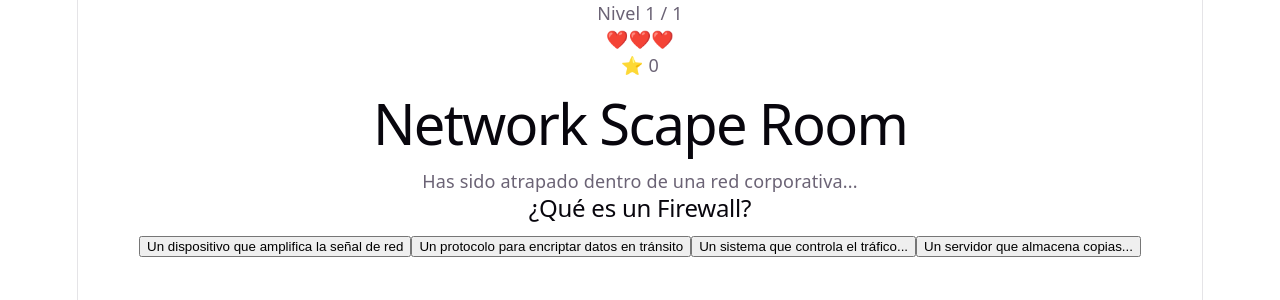
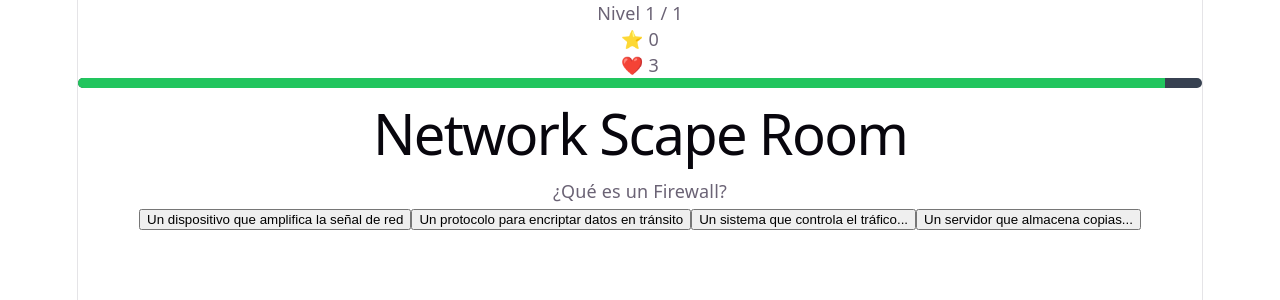
Before and after one commit to ElisaMele/Programacion-sobre-redes-Grupo-C, a React (Vite) app: page / in a window 1280 px wide. Both pictures are taken after a click on the button "▶ Iniciar escape". Shown: the top 300 px of the page. Built offline with nearby package versions, Linux system fonts and the light colour scheme.

Commit message:
Se corrige calculo de puntaje, timer y flujo de respuestas

```diff
--- a/package.json
+++ b/package.json
@@ -15,6 +15,7 @@
     "@tanstack/react-query": "^5.96.2",
     "class-variance-authority": "^0.7.1",
     "clsx": "^2.1.1",
+    "framer-motion": "^12.38.0",
     "lucide-react": "^1.7.0",
     "react": "^19.2.4",
     "react-dom": "^19.2.4",
--- a/src/components/GamePlay.tsx
+++ b/src/components/GamePlay.tsx
@@ -1,69 +1,83 @@
 import type { Level } from "../data/levels";
+import { useRef } from "react";
+import { TimerBar } from "../components/TimerBar";
 
 type Props = {
   level: Level;
   currentLevel: number;
   totalLevels: number;
-  answered: boolean;
   lives: number;
   score: number;
-  selectedAnswer: string | null;
-  onAnswer: (id: string) => void;
+  answered: boolean;
+  onAnswer: (id: string, timeLeft: number) => void;
 };
 
 export const GamePlay = ({
   level,
   currentLevel,
   totalLevels,
-  answered,
-  selectedAnswer,
   lives,
   score,
+  answered,
   onAnswer,
 }: Props) => {
+
+  const TIMER_DURATION = 60;
+  const startTimeRef = useRef(Date.now());
+
   return (
-  <div className="min-h-screen flex items-center justify-center bg-gray-900 text-white">
-    <div className="bg-gray-800 p-6 rounded-2xl shadow-lg max-w-md w-full text-center">
+    <div className="min-h-screen bg-gray-900 text-white flex justify-center items-center">
+      <div className="bg-gray-800 p-6 rounded-xl w-full max-w-md">
 
+        {/* HUD */}
+        <div className="mb-4 text-center">
           <p>Nivel {currentLevel + 1} / {totalLevels}</p>
+          <p>⭐ {score}</p>
+          <p>❤️ {lives}</p>
 
-      <div className="flex justify-center gap-2 mb-2">
-        {Array.from({ length: lives }).map((_, i) => (
-          <span key={i}>❤️</span>
-        ))}
+          <TimerBar
+            duration={TIMER_DURATION}
+            isPaused={answered}
+            onTimeUp={() => {
+  if (!answered) onAnswer("timeout", 0);
+}}
+          />
         </div>
 
-      <p className="text-yellow-400 font-bold mb-2">
-        ⭐ {score}
-      </p>
+        {/* Pregunta */}
+        <h1 className="text-xl font-bold mb-2">{level.title}</h1>
+        <p className="mb-2">{level.question}</p>
 
-      <h1 className="text-xl font-bold mb-2">{level.title}</h1>
-      <p className="text-gray-300 mb-4">{level.narrative}</p>
-      <h2 className="text-lg mb-4">{level.question}</h2>
-
+        {/* Respuestas */}
+        <div className="space-y-2">
           {level.choices.map((choice) => (
             <button
               key={choice.id}
-          onClick={() => onAnswer(choice.id)}
               disabled={answered}
-          className={`w-full p-2 rounded-lg mb-2 transition
-            ${
+              onClick={() => {
+                if (answered) return;
+
+                const elapsed = Math.floor(
+                    (Date.now() - startTimeRef.current) / 1000
+                      );
+
+                      const timeLeft = Math.max(0, TIMER_DURATION - elapsed);
+
+                    onAnswer(choice.id, timeLeft);
+
+              }}
+              className={`w-full p-2 rounded transition ${
                 answered
-                ? choice.id === level.correctAnswer
-                  ? "bg-green-600"
-                  : choice.id === selectedAnswer
-                  ? "bg-red-600"
-                  : "bg-gray-600"
+                  ? "bg-gray-600 cursor-not-allowed"
                   : "bg-blue-600 hover:bg-blue-700"
-            }
-          `}
+              }`}
             >
               {choice.text}
             </button>
           ))}
+        </div>
 
       </div>
     </div>
-
   );
 };
--- /dev/null
+++ b/src/components/TimerBar.tsx
@@ -0,0 +1,64 @@
+import { useEffect, useState } from "react";
+
+interface TimerBarProps {
+  duration: number;
+  onTimeUp: () => void;
+  isPaused: boolean;
+  onTick?: (timeLeft: number) => void;
+}
+
+export function TimerBar({
+  duration,
+  onTimeUp,
+  isPaused,
+  onTick,
+}: TimerBarProps) {
+  const [timeLeft, setTimeLeft] = useState(duration);
+
+  // reset cuando cambia nivel o duration
+  useEffect(() => {
+    setTimeLeft(duration);
+  }, [duration]);
+
+  useEffect(() => {
+    if (isPaused) return;
+
+    const interval = setInterval(() => {
+      setTimeLeft((prev) => Math.max(prev - 1, 0));
+    }, 1000);
+
+    return () => clearInterval(interval);
+  }, [isPaused, duration]);
+
+  // efectos separados (ESTO ES LA CLAVE)
+  useEffect(() => {
+    if (onTick) onTick(timeLeft);
+
+    if (timeLeft === 0 && !isPaused) {
+      onTimeUp();
+    }
+  }, [timeLeft]);
+
+  const percentage = (timeLeft / duration) * 100;
+
+  return (
+    <div
+      style={{
+        width: "100%",
+        height: "10px",
+        backgroundColor: "#374151",
+        borderRadius: "999px",
+        overflow: "hidden",
+      }}
+    >
+      <div
+        style={{
+          width: `${percentage}%`,
+          height: "100%",
+          backgroundColor: "#22c55e",
+          transition: "width 0.3s linear",
+        }}
+      />
+    </div>
+  );
+}
--- /dev/null
+++ b/src/components/WrongAnswerScreen.tsx
@@ -0,0 +1,39 @@
+import { motion } from "framer-motion";
+
+interface WrongAnswerScreenProps {
+  explanation: string;
+  onContinue: () => void;
+}
+
+export function WrongAnswerScreen({ explanation, onContinue }: WrongAnswerScreenProps) {
+  return (
+    <motion.div
+      className="fixed inset-0 z-50 flex flex-col items-center justify-center bg-black/90 text-white px-6 text-center"
+      initial={{ opacity: 0 }}
+      animate={{ opacity: 1 }}
+      exit={{ opacity: 0 }}
+    >
+      {/* Texto principal */}
+      <h1 className="text-3xl font-bold text-red-500 mb-2">
+        AH AH AH!
+      </h1>
+
+      <p className="text-lg mb-6">
+        Respuesta incorrecta
+      </p>
+
+      {/* Explicación */}
+      <div className="bg-red-900/20 border border-red-500 p-4 rounded mb-6 max-w-md">
+        <p className="text-sm text-white/80">{explanation}</p>
+      </div>
+
+      {/* Botón */}
+      <button
+        onClick={onContinue}
+        className="px-6 py-2 bg-red-600 hover:bg-red-700 rounded"
+      >
+        CONTINUAR
+      </button>
+    </motion.div>
+  );
+}
--- /dev/null
+++ b/src/hooks/useGameStore.ts
@@ -0,0 +1,92 @@
+import { useState, useCallback } from "react";
+import { levels } from "../data/levels";
+
+export type GameState = "start" | "playing" | "result" | "wrong" | "gameover" | "victory";
+
+export function useGameStore() {
+  const [state, setState] = useState<GameState>("start");
+  const [currentLevel, setCurrentLevel] = useState(0);
+  const [score, setScore] = useState(0);
+  const [lives, setLives] = useState(3);
+  const [lastCorrect, setLastCorrect] = useState<boolean | null>(null);
+  const [lastTimeLeft, setLastTimeLeft] = useState(0);
+
+  const startGame = useCallback(() => {
+    setState("playing");
+    setCurrentLevel(0);
+    setScore(0);
+    setLives(3);
+    setLastCorrect(null);
+    setLastTimeLeft(0);
+  }, []);
+
+  const answerQuestion = useCallback((id: string, timeLeft: number) => {
+    const current = levels[currentLevel];
+    if (!current) return;
+
+    const safeTime = Math.max(0, timeLeft);
+
+    const correct =
+      id !== "timeout" &&
+      id === current.correctAnswer;
+
+    setLastCorrect(correct);
+    setLastTimeLeft(safeTime);
+
+    if (correct) {
+      const bonus = Math.floor(safeTime * 5);
+
+      setScore((s) => s + 100 + bonus);
+      setState("result");
+      return;
+    }
+
+    setLives((l) => {
+      const newLives = l - 1;
+
+      if (newLives <= 0) {
+        setState("gameover");
+      } else {
+        setState("wrong");
+      }
+
+      return newLives;
+    });
+  }, [currentLevel]);
+
+  const nextLevel = useCallback(() => {
+    setCurrentLevel((prev) => {
+      const next = prev + 1;
+
+      if (next >= levels.length) {
+        setState("victory");
+        return prev;
+      }
+
+      setState("playing");
+      return next;
+    });
+  }, []);
+
+  const resetGame = useCallback(() => {
+    setState("start");
+    setCurrentLevel(0);
+    setScore(0);
+    setLives(3);
+    setLastCorrect(null);
+    setLastTimeLeft(0);
+  }, []);
+
+  return {
+    state,
+    currentLevel,
+    score,
+    lives,
+    lastCorrect,
+    lastTimeLeft,
+    startGame,
+    answerQuestion,
+    nextLevel,
+    resetGame,
+  };
+}
--- a/src/pages/Index.tsx
+++ b/src/pages/Index.tsx
@@ -1,135 +1,86 @@
 import { levels } from "../data/levels";
-import { useState } from "react";
+
 import { StartScreen } from "../components/StartScreen";
 import { GamePlay } from "../components/GamePlay";
 import { ResultScreen } from "../components/ResultScreen";
 import { GameOverScreen } from "../components/GameOverScreen";
 import { VictoryScreen } from "../components/VictoryScreen";
+import { WrongAnswerScreen } from "../components/WrongAnswerScreen";
+
+import { useGameStore } from "../hooks/useGameStore";
 
 const Index = () => {
+  const game = useGameStore();
 
-  const [currentLevel, setCurrentLevel] = useState(0);
-  const [gameState, setGameState] = useState("start");
-  const [lastAnswerCorrect, setLastAnswerCorrect] = useState<boolean | null>(null);
-  const [answered, setAnswered] = useState(false);
-  const level = levels[currentLevel];
-  const [lives, setLives] = useState(3);
-  const [score, setScore] = useState(0);
-  const [selectedAnswer, setSelectedAnswer] = useState<string | null>(null);
+  const level = levels[game.currentLevel];
 
-  if (gameState === "start") {
+  // START
+  if (game.state === "start") {
     return (
       <StartScreen
-      onStart={() => setGameState("playing")}
+        onStart={game.startGame}
         totalLevels={levels.length}
       />
     );
   }
 
-const handleAnswer = (id: string) => {
-  if (answered) return;
-
-  setAnswered(true);
-  setSelectedAnswer(id);
-
-  const isCorrect = id === level.correctAnswer;
-  setLastAnswerCorrect(isCorrect);
-
-  if (isCorrect) {
-    setScore((prev) => prev + 150);
-    setTimeout(() => {
-      setGameState("result");
-      setAnswered(false);
-    }, 500);
-  } else {
-
-    const newLives = lives - 1;
-    setLives(newLives);
-
-    if (newLives <= 0) {
-
-      setTimeout(() => setGameState("gameover"), 500);
-    } else {
-
-      setTimeout(() => setGameState("result"), 500);
-    }
-
-    setTimeout(() => setAnswered(false), 500);
-  }
-};
-
-const handleNext = () => {
-
-  if (lives <= 0) {
-    setGameState("start");
-    setCurrentLevel(0);
-    setScore(0);
-    setLives(3);
-    return;
-  }
-
-  if (currentLevel >= levels.length - 1) {
-    setGameState("victory");
-  } else {
-
-    setCurrentLevel((prev) => prev + 1);
-    setGameState("playing");
-  }
-};
-
-if (gameState === "result" && lastAnswerCorrect !== null) {
+  // WRONG
+  if (game.state === "wrong") {
     return (
-    <ResultScreen
-      level={level}
-      wasCorrect={lastAnswerCorrect}
-      onNext={handleNext}
-      isLastLevel={currentLevel >= levels.length - 1}
-      lives={lives}
-      onGameOver={() => setGameState("gameover")}
+      <WrongAnswerScreen
+        explanation={level.explanation}
+        onContinue={game.nextLevel}
       />
     );
   }
 
-if (gameState === "gameover") {
+  // RESULT
+  if (game.state === "result") {
     return (
-    <GameOverScreen
-      score={score}
-      onRestart={() => {
-        setLives(3);
-        setCurrentLevel(0);
-        setGameState("start");
-      }}
+      <ResultScreen
+        level={level}
+        wasCorrect={game.lastCorrect ?? false}
+        onNext={game.nextLevel}
+        isLastLevel={game.currentLevel >= levels.length - 1}
+        lives={game.lives}
+        onGameOver={game.resetGame}
       />
     );
   }
 
-if (gameState === "victory") {
+  // GAME OVER
+  if (game.state === "gameover") {
     return (
-    <VictoryScreen
-      score={score}
-      onRestart={() => {
-        setLives(3);
-        setScore(0);
-        setCurrentLevel(0);
-        setGameState("start");
-      }}
+      <GameOverScreen
+        score={game.score}
+        onRestart={game.resetGame}
       />
     );
   }
 
+  // VICTORY
+  if (game.state === "victory") {
+    return (
+      <VictoryScreen
+        score={game.score}
+        onRestart={game.resetGame}
+      />
+    );
+  }
+
+  // GAMEPLAY
   return (
     <GamePlay
       level={level}
-      lives={lives}
-      score={score}
-      currentLevel={currentLevel}
+      currentLevel={game.currentLevel}
       totalLevels={levels.length}
-      answered={answered}
-      selectedAnswer={selectedAnswer}
-      onAnswer={handleAnswer}
+      lives={game.lives}
+      score={game.score}
+      selectedAnswer={null}
+      answered={false}
+      onAnswer={game.answerQuestion}
     />
   );
-
 };
 
 export default Index;
```
Also changed, not shown: 1 other file (tests, documents, lock files or other folders). Lines whose indentation alone changed are shown as unchanged.
